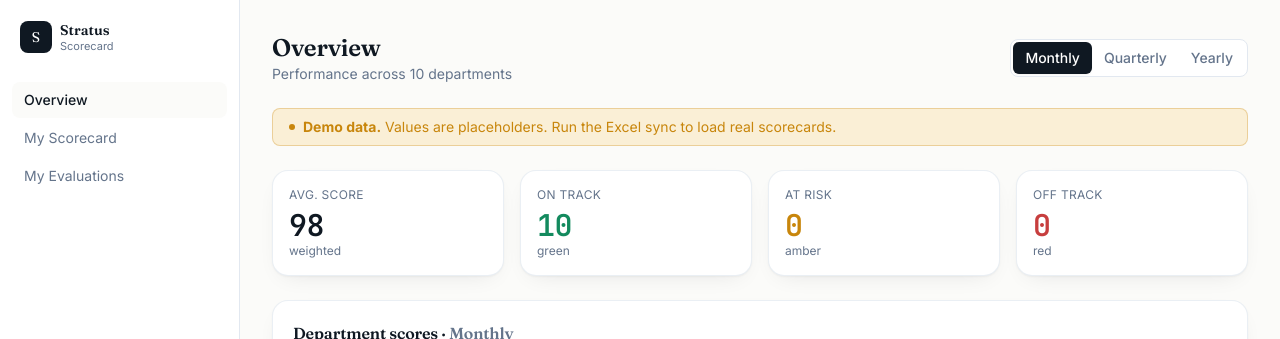
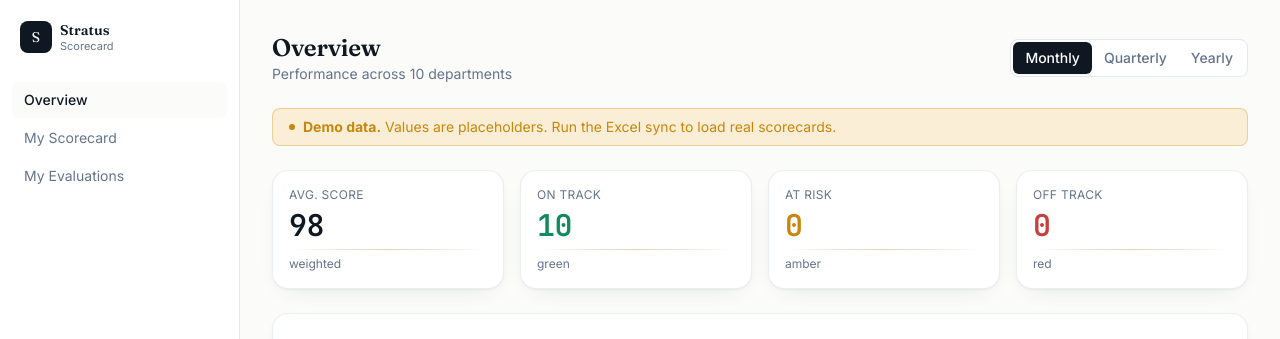
Before and after one commit to kidcaneda/Stratus-Financial-Employee-Scorecard, a Next.js app: page /dashboard in a window 1280 px wide. Shown: the top 339 px of the page. Built offline with nearby package versions, Linux system fonts and the light colour scheme; no server answers; the database is empty; sample sign-in values are in the browser's storage.

Commit message:
Update page.tsx

```diff
--- a/src/app/(dashboard)/dashboard/page.tsx
+++ b/src/app/(dashboard)/dashboard/page.tsx
@@ -15,6 +15,7 @@ import { useDepartments } from "@/hooks/useDepartments";
 import { scoreDepartment, statusFor, fmt } from "@/lib/scoring";
 import { Period } from "@/types";
 import { PeriodSelector, StatusPill, MockBanner } from "@/components/ui";
+import { CountUp } from "@/components/CountUp";
 
 export default function OverviewPage() {
   const { departments, isMock, loading } = useDepartments();
@@ -56,7 +57,7 @@ export default function OverviewPage() {
       {isMock && <MockBanner />}
 
       {/* KPI cards */}
-      <div className="grid grid-cols-2 gap-4 sm:grid-cols-4">
+      <div className="stagger grid grid-cols-2 gap-4 sm:grid-cols-4">
         <KpiCard label="Avg. score" value={fmt(avg, 0)} sub="weighted" tone="ink" />
         <KpiCard label="On track" value={String(counts.green)} sub="green" tone="green" />
         <KpiCard label="At risk" value={String(counts.amber)} sub="amber" tone="amber" />
@@ -135,11 +136,15 @@ function KpiCard({
       : tone === "red"
       ? "text-signal-red"
       : "text-ink";
+  const numeric = Number(value);
   return (
-    <div className="card p-4">
+    <div className="card p-4 transition-shadow duration-200 hover:shadow-lift">
       <div className="text-xs uppercase tracking-wide text-ink-muted">{label}</div>
-      <div className={`mt-1 text-3xl font-semibold tabular-nums ${toneText}`}>{value}</div>
-      <div className="text-xs text-ink-muted">{sub}</div>
+      <div className={`mt-1 text-3xl font-semibold tabular-nums ${toneText}`}>
+        {isNaN(numeric) ? value : <CountUp value={numeric} />}
+      </div>
+      <div className="mt-1.5 rule-brass" />
+      <div className="mt-1.5 text-xs text-ink-muted">{sub}</div>
     </div>
   );
 }
```
